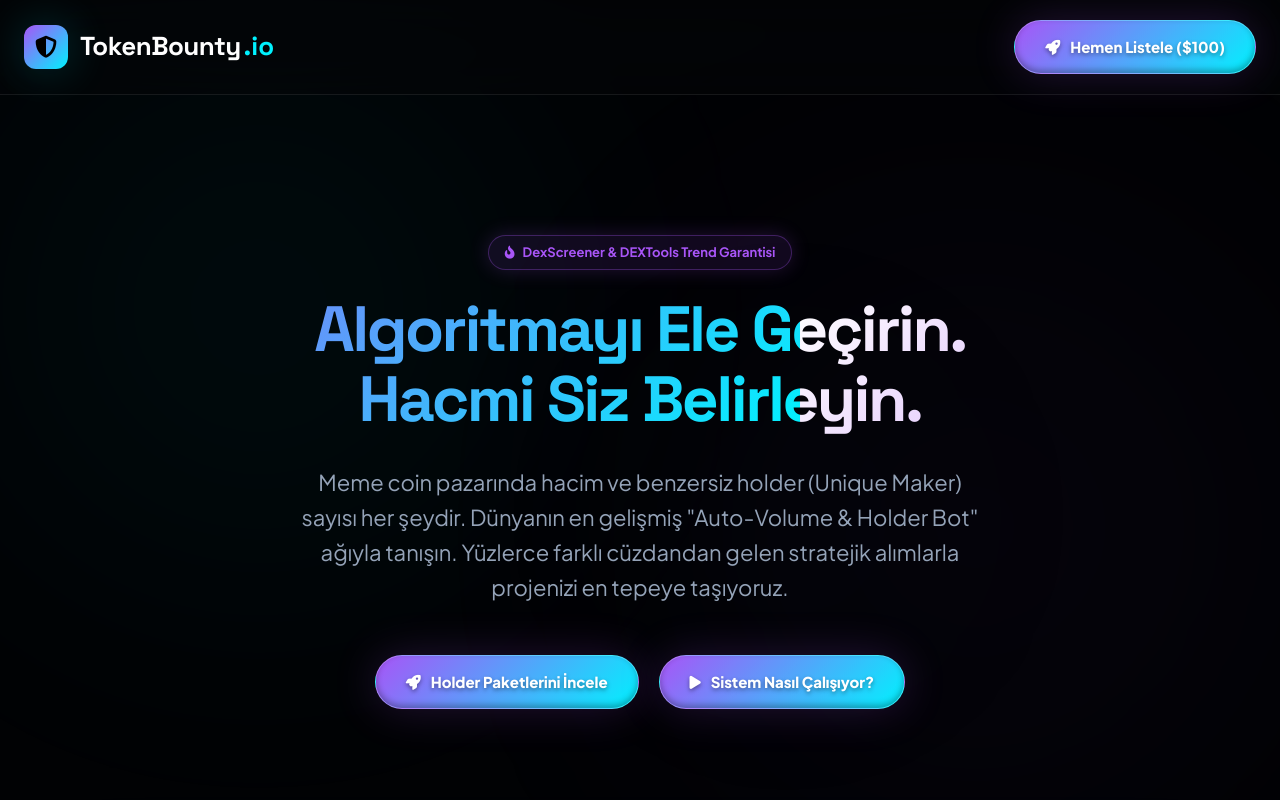
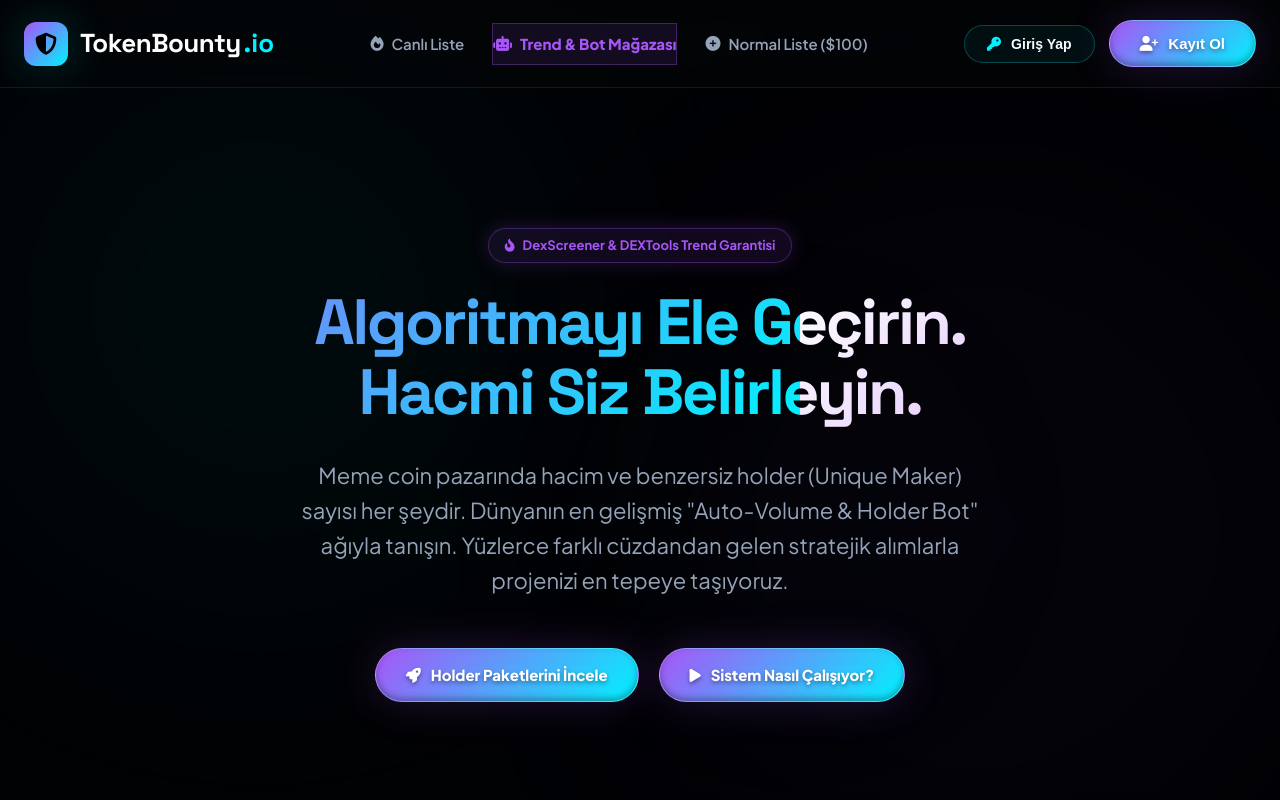
Before and after one commit to tokenbountyio/token-bounty-io, a website: page for-projects.html in a window 1280 px wide. Shown: the top 800 px of the page. Drawn offline with Linux system fonts and the light colour scheme.

Commit message:
Feat: Add B2B Storefront to navigation menus

```diff
--- a/for-projects.html
+++ b/for-projects.html
@@ -252,8 +252,15 @@
                     <span class="logo-ext">.io</span>
                 </div>
             </a>
+            <nav class="nav-links">
+                <a href="/" class="nav-item"><i class="fa-solid fa-fire"></i> Canlı Liste</a>
+                <a href="for-projects" class="nav-item highlight-nav" style="background: rgba(168, 85, 247, 0.1); border: 1px solid rgba(168, 85, 247, 0.3); color: var(--neon-purple);"><i class="fa-solid fa-robot"></i> Trend & Bot Mağazası</a>
+                <a href="list-project" class="nav-item"><i class="fa-solid fa-circle-plus"></i> Normal Liste ($100)</a>
+            </nav>
+
             <div class="header-actions">
-                <a href="list-project" class="btn-main"><i class="fa-solid fa-rocket"></i> Hemen Listele ($100)</a>
+                <button onclick="openLoginModal(event)" class="btn-wallet"><i class="fa-solid fa-key" style="color:var(--neon-cyan);"></i> Giriş Yap</button>
+                <button onclick="openRegisterModal(event)" class="btn-main" style="padding:11px 24px;font-size:14px;"><i class="fa-solid fa-user-plus"></i> Kayıt Ol</button>
             </div>
         </div>
     </header>
```
Also changed, not shown: index.html (+4 -3 lines).
